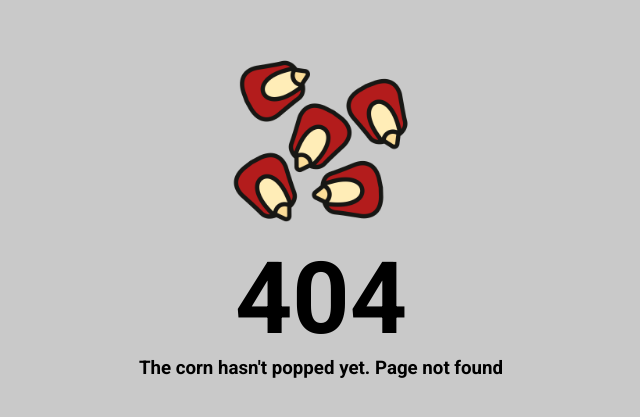
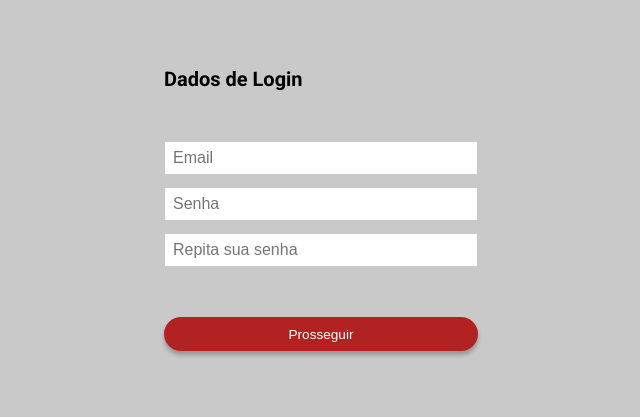
Before and after one commit to gabrielgomesml/training_project_client, a React app: page /cadastro in a window 1280 px wide. Before the commit this address led to /not-found. Shown: the part 191-608 px from the top of the page, without its empty margins (319-959 px from the left). Built offline with nearby package versions, Linux system fonts and the light colour scheme; the HTML template or start-up script is replaced by a standard one.

Commit message:
Feature(Sign-Up): start sign-up page and create redux store

```diff
--- a/package.json
+++ b/package.json
@@ -18,8 +18,11 @@
     "js-cookie": "^3.0.1",
     "react": "^17.0.2",
     "react-dom": "^17.0.2",
+    "react-redux": "^7.2.6",
     "react-router-dom": "5.3.0",
-    "styled-components": "^5.3.3"
+    "redux": "^4.1.2",
+    "styled-components": "^5.3.3",
+    "typesafe-actions": "^5.1.0"
   },
   "devDependencies": {
     "@babel/core": "^7.16.12",
@@ -30,6 +33,7 @@
     "@pmmmwh/react-refresh-webpack-plugin": "^0.5.4",
     "@types/react": "^17.0.38",
     "@types/react-dom": "^17.0.11",
+    "@types/react-redux": "^7.1.22",
     "@types/react-router-dom": "5.1.8",
     "@types/styled-components": "^5.1.21",
     "@typescript-eslint/eslint-plugin": "^5.10.1",
--- a/src/App.tsx
+++ b/src/App.tsx
@@ -1,16 +1,20 @@
 import React from 'react';
 import { BrowserRouter as Router } from 'react-router-dom';
 import { ThemeProvider } from 'styled-components';
+import { Provider } from 'react-redux';
 import theme from './assets/styles/theme';
 import GlobalStyles from './assets/styles/global';
 import PagesRoutes from './routes';
 import { AuthProvider } from './hooks/auth';
+import store from './store';
 
 const App = (): React.ReactElement => (
   <Router>
     <ThemeProvider theme={theme}>
       <AuthProvider>
-        <PagesRoutes />
+        <Provider store={store}>
+          <PagesRoutes />
+        </Provider>
       </AuthProvider>
       <GlobalStyles />
     </ThemeProvider>
--- /dev/null
+++ b/src/pages/SignUp/index.tsx
@@ -0,0 +1,88 @@
+import React from 'react';
+import { connect } from 'react-redux';
+import { bindActionCreators, Dispatch } from 'redux';
+import { ApplicationState } from '../../store';
+import { SignUpState } from '../../store/signUp/types';
+import * as SignUpActions from '../../store/signUp/actions';
+import theme from '../../assets/styles/theme';
+import {
+  MainContainer,
+  ContentContainer,
+  Title,
+  InputsContainer,
+} from './style';
+import { Input, Button } from '../../components';
+
+interface StateProps {
+  signUp: SignUpState;
+}
+
+interface DispatchProps {
+  toggleStep(): void;
+}
+
+type Props = StateProps & DispatchProps;
+
+const SignUp: React.FC<Props> = ({ signUp, toggleStep }) => (
+  <MainContainer>
+    <ContentContainer>
+      <Title>{signUp.stepName}</Title>
+      <InputsContainer>
+        {signUp.step === 1 && (
+          <>
+            <Input
+              placeholderName="Email"
+              type="text"
+              onChangeAction={() => console.log('Email')}
+            />
+            <Input
+              placeholderName="Senha"
+              type="password"
+              onChangeAction={() => console.log('senha')}
+            />
+            <Input
+              placeholderName="Repita sua senha"
+              type="password"
+              onChangeAction={() => console.log('repita sua senha')}
+            />
+          </>
+        )}
+        {signUp.step === 2 && (
+          <>
+            <Input
+              placeholderName="Nome"
+              type="text"
+              onChangeAction={() => console.log('nome')}
+            />
+            <Input
+              placeholderName="Sobrenome"
+              type="text"
+              onChangeAction={() => console.log('sobrenome')}
+            />
+            <Input
+              placeholderName="Telefone"
+              type="text"
+              onChangeAction={() => console.log('telefone')}
+            />
+          </>
+        )}
+      </InputsContainer>
+      <Button
+        handleButton={() => toggleStep()}
+        width={314}
+        height={34}
+        backgroundColor={theme.colors.mainRed}
+        text="Prosseguir"
+      />
+    </ContentContainer>
+  </MainContainer>
+);
+
+const mapStateToProps = (state: ApplicationState) => ({
+  signUp: state.signUp,
+});
+
+const mapDispatchToProps = (dispatch: Dispatch) =>
+  bindActionCreators(SignUpActions, dispatch);
+
+export default connect(mapStateToProps, mapDispatchToProps)(SignUp);
--- /dev/null
+++ b/src/pages/SignUp/style.ts
@@ -0,0 +1,29 @@
+import styled from 'styled-components';
+
+export const MainContainer = styled.section`
+  background-color: ${({ theme }) => theme.colors.mainGray};
+  width: 100%;
+  min-height: 100vh;
+  display: flex;
+  flex-direction: column;
+  justify-content: center;
+  align-items: center;
+`;
+
+export const ContentContainer = styled.div`
+  display: flex;
+  flex-direction: column;
+  gap: 50px;
+`;
+
+export const Title = styled.p`
+  font-size: 20px;
+  font-style: normal;
+  font-weight: bold;
+`;
+
+export const InputsContainer = styled.div`
+  display: flex;
+  flex-direction: column;
+  gap: 12px;
+`;
--- a/src/pages/index.ts
+++ b/src/pages/index.ts
@@ -1,3 +1,4 @@
 export { Login } from './Login';
 export { NotFound } from './NotFound';
 export { Test } from './Test';
+export { default as SignUp } from './SignUp';
--- a/src/routes/index.tsx
+++ b/src/routes/index.tsx
@@ -2,11 +2,12 @@ import React from 'react';
 import { Switch, Route, Redirect } from 'react-router-dom';
 import PrivateRoute from './PrivateRoutes';
 
-import { Login, NotFound, Test } from '../pages';
+import { Login, NotFound, Test, SignUp } from '../pages';
 
 const PagesRoutes: React.FC = () => (
   <Switch>
     <Route path="/login" component={Login} />
+    <Route path="/cadastro" component={SignUp} />
     <Route path="/not-found" component={NotFound} />
     <PrivateRoute path="/test" component={Test} />
     <Redirect exact from="/" to="/login" />
--- /dev/null
+++ b/src/store/index.ts
@@ -0,0 +1,12 @@
+import { combineReducers, createStore, Store } from 'redux';
+import { SignUpState } from './signUp/types';
+
+import signUp from './signUp';
+
+export interface ApplicationState {
+  signUp: SignUpState;
+}
+
+const store: Store<ApplicationState> = createStore(combineReducers({ signUp }));
+
+export default store;
--- /dev/null
+++ b/src/store/signUp/actions.ts
@@ -0,0 +1,10 @@
+import { action } from 'typesafe-actions';
+import { SignUpTypes } from './types';
+
+export const toggleStep = () => action(SignUpTypes.TOGGLE_STEP);
+
+export const loadRequest = () => action(SignUpTypes.LOAD_REQUEST);
+
+export const loadSuccess = (status: number) => action(SignUpTypes.LOAD_SUCCESS);
+
+export const loadFailure = () => action(SignUpTypes.LOAD_FAILURE);
--- /dev/null
+++ b/src/store/signUp/index.ts
@@ -0,0 +1,50 @@
+import { Reducer } from 'redux';
+import { SignUpState, SignUpTypes } from './types';
+
+const INITIAL_STATE: SignUpState = {
+  email: '',
+  password: '',
+  name: '',
+  surname: '',
+  photo_address: '',
+  phone: '',
+  role: 0,
+  active: false,
+  step: 1,
+  stepName: 'Dados de Login',
+  loading: false,
+  error: false,
+};
+
+const reducer: Reducer<SignUpState> = (state = INITIAL_STATE, action) => {
+  switch (action.type) {
+    case SignUpTypes.TOGGLE_STEP:
+      if (state.step === 1) {
+        return {
+          ...state,
+          loading: false,
+          error: false,
+          step: 2,
+          stepName: 'Dados Pessoais',
+        };
+      }
+      return {
+        ...state,
+        loading: false,
+        error: false,
+        step: 3,
+        stepName: 'Foto de Perfil',
+      };
+
+    case SignUpTypes.LOAD_REQUEST:
+      return { ...state, loading: true };
+    case SignUpTypes.LOAD_SUCCESS:
+      return { ...state, loading: false, error: false };
+    case SignUpTypes.LOAD_FAILURE:
+      return { ...state, loading: false, error: true };
+    default:
+      return state;
+  }
+};
+
+export default reducer;
--- /dev/null
+++ b/src/store/signUp/types.ts
@@ -0,0 +1,36 @@
+/**
+ * Action types
+ */
+
+export enum SignUpTypes {
+  TOGGLE_STEP = '@signUp/TOGGLE_STEP',
+  LOAD_REQUEST = '@signUp/LOAD_REQUEST',
+  LOAD_SUCCESS = '@signUp/LOAD_SUCCESS',
+  LOAD_FAILURE = '@signUp/LOAD_FAILURE',
+}
+
+/**
+ * Data types
+ */
+
+export interface User {
+  email: string;
+  password: string;
+  name: string;
+  surname: string;
+  photo_address?: string;
+  phone?: string;
+  role: number;
+  active: boolean;
+}
+
+/**
+ * State type
+ */
+
+export interface SignUpState extends User {
+  step: number;
+  stepName: string;
+  loading: boolean;
+  error: boolean;
+}
```
Also changed, not shown: .eslintrc.json, 1 other file (tests, documents, lock files or other folders).
